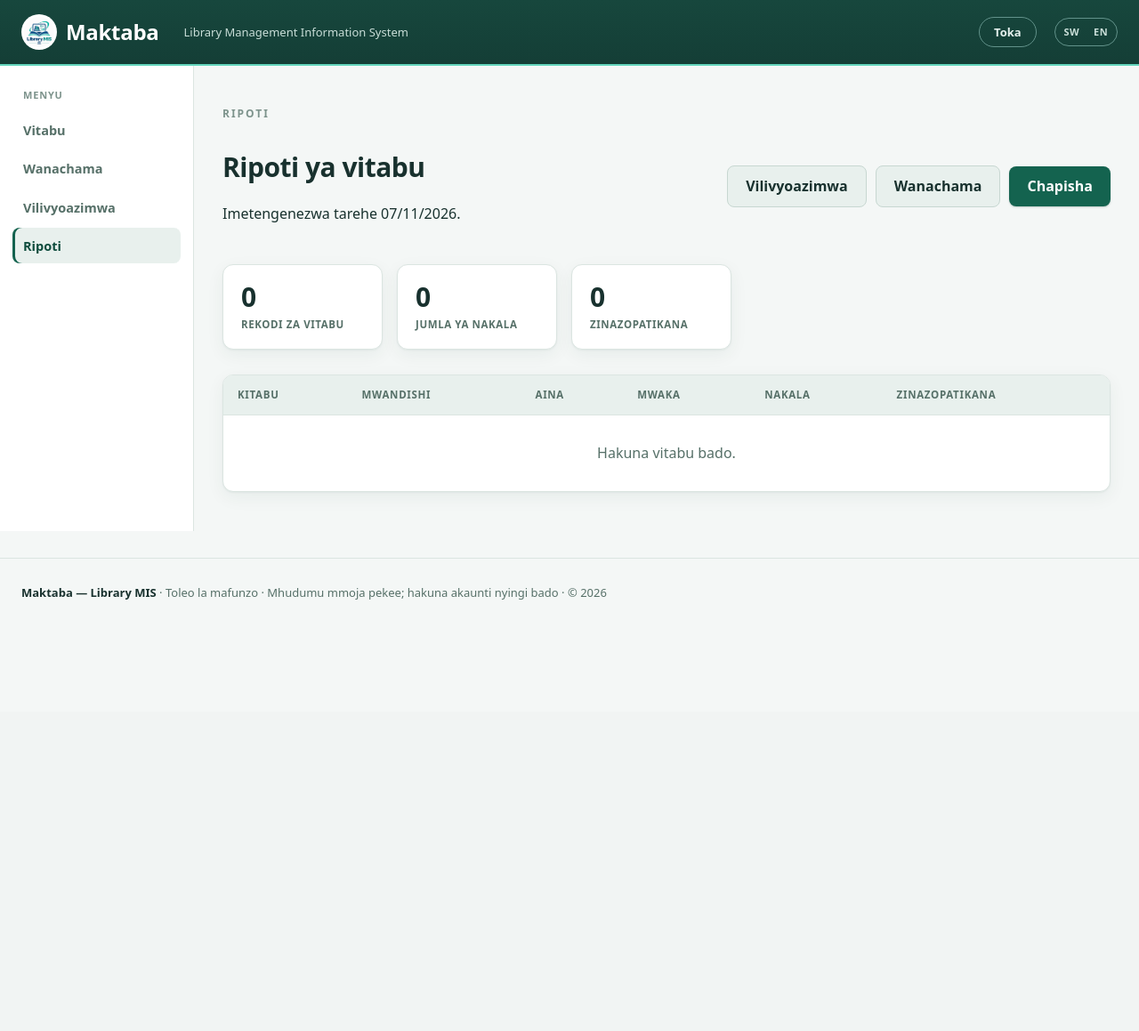
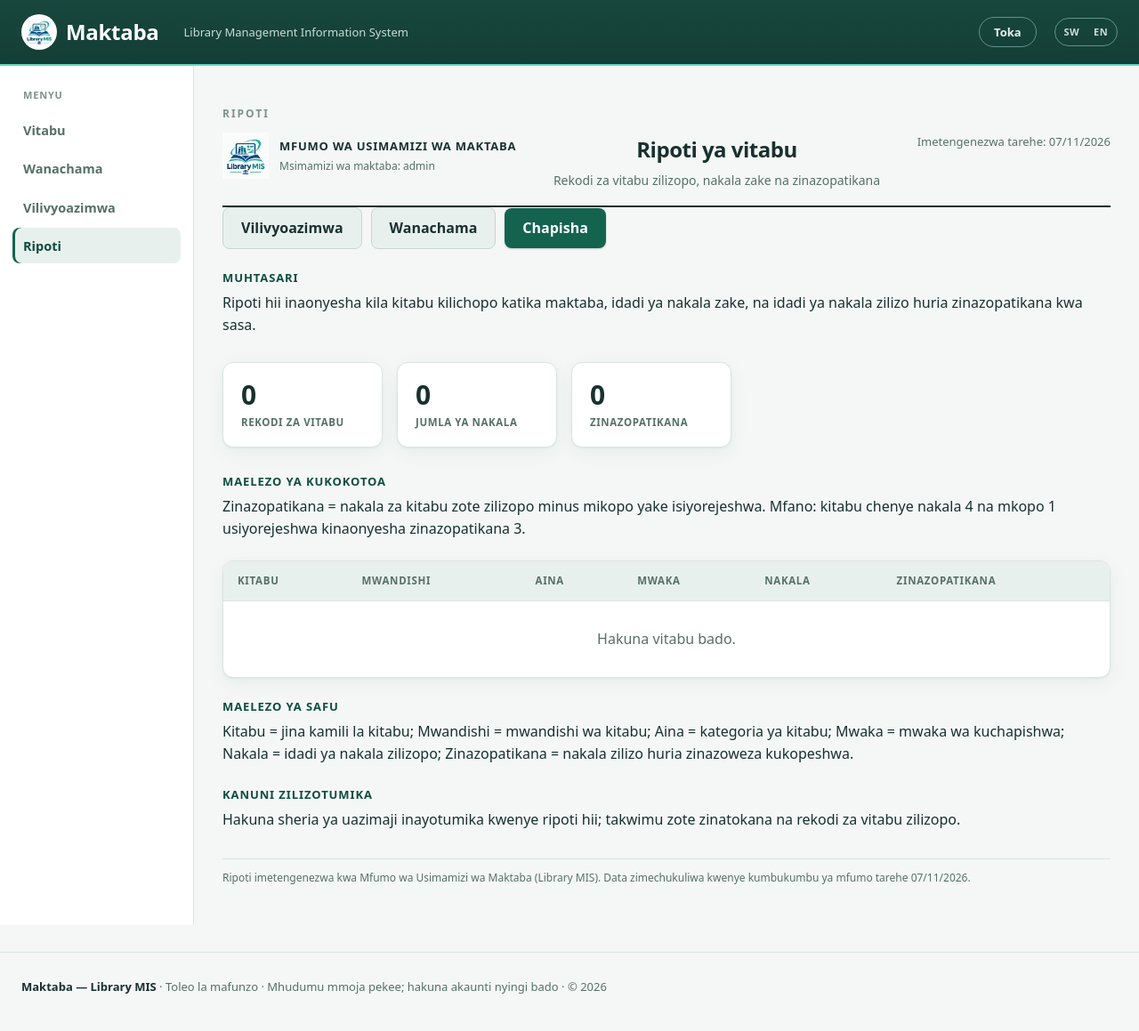
Before and after one commit to abalha/Simple-library-, a Flask app: page /reports/books in a window 1280 px wide. Shown: the whole page at 89% size. Before the commit the page ends 674 px from the top, so only its background shows below. Run offline with Flask 3, Linux system fonts and the light colour scheme; the visitor is signed in with stand-in values (Sample User, id 1); data that the repository does not hold is empty.

Commit message:
Ripoti za muundo wa kitaalamu: muhtasari, maelezo ya kukokotoa na kanuni
- Kila ripoti (vitabu, mikopo, wanachama) sasa ina kichwa rasmi (nembo, jina la mfumo,
  jina la ripoti, tarehe ya kutengenezwa, msimamizi wa maktaba), Muhtasari, Maelezo ya
  kukokotoa, Maelezo ya safu, Maelezo ya hali, Kanuni zilizotumika na mguu wa ripoti —
  hivyo ripoti inaeleweka bila msimamizi.
- Sehemu zinazotumika zinashirikiwa kwenye templates/_report.html (macros za head,
  explanation, foot) ili muundo usiwe kunakiliwa kati ya templates zote tatu.
- Kanuni zilizotumika zinatokana na config.py (muda wa kuazimaji, vikomo vya
  mwanafunzi na mwalimu) ili zibaki sahihi ukishughulikwa kwa mfano.
- Uchapishaji: sidebar na header za app zinaondolewa, mguu wa ripoti unaonyesha kila
  ukurasa, maelezo hayawezi kukatika katika ukurasa wa A4.
- Maelezo yote yameongezwa kwenye i18n.py kwa Kiswahili na English; majaribio 15 (wawili
  2 mpya) yanathibitisha kawa ripoti zinaeleweka na zina tafsiri kwa English.

```diff
--- a/app.py
+++ b/app.py
@@ -72,12 +72,16 @@ def create_app(database=None):
             return value
 
     @app.context_processor
-    def inject_i18n():
+    def inject_globals():
         return {
             "t": translate,
             "language": current_language(),
             "languages": LANGUAGES,
             "current_year": date.today().year,
+            "loan_days": LOAN_DAYS,
+            "student_quota": MAX_STUDENT_LOANS,
+            "teacher_quota": MAX_TEACHER_LOANS,
+            "librarian": app.config["LIBRARIAN_USERNAME"],
         }
 
     app.teardown_appcontext(close_db)
--- a/i18n.py
+++ b/i18n.py
@@ -102,6 +102,28 @@ ENGLISH = {
     "Ripoti ya wanachama": "Member report",
     "Ripoti ya vitabu vilivyoazimwa": "Borrowed books report",
     "Imetengenezwa tarehe": "Generated on",
+    "Mfumo wa Usimamizi wa Maktaba": "Library Management Information System",
+    "Msimamizi wa maktaba": "Library administrator",
+    "Muhtasari": "Summary",
+    "Maelezo ya kukokotoa": "How the figures are calculated",
+    "Maelezo ya safu": "Meaning of each column",
+    "Maelezo ya hali": "Meaning of each status",
+    "Kanuni zilizotumika": "Rules applied",
+    "Ripoti imetengenezwa kwa Mfumo wa Usimamizi wa Maktaba (Library MIS). Data zimechukuliwa kwenye kumbukumbu ya mfumo tarehe {date}.": "This report was produced by the Library Management Information System (Library MIS). Data was taken from the system database on {date}.",
+    "Ripoti hii inaonyesha kila kitabu kilichopo katika maktaba, idadi ya nakala zake, na idadi ya nakala zilizo huria zinazopatikana kwa sasa.": "This report lists every book held by the library, the number of copies of each, and the number of copies currently available for lending.",
+    "Zinazopatikana = nakala za kitabu zote zilizopo minus mikopo yake isiyorejeshwa. Mfano: kitabu chenye nakala 4 na mkopo 1 usiyorejeshwa kinaonyesha zinazopatikana 3.": "Available = total copies of the book minus its loans that have not been returned. Example: a book with 4 copies and 1 unreturned loan shows 3 available.",
+    "Kitabu = jina kamili la kitabu; Mwandishi = mwandishi wa kitabu; Aina = kategoria ya kitabu; Mwaka = mwaka wa kuchapishwa; Nakala = idadi ya nakala zilizopo; Zinazopatikana = nakala zilizo huria zinazoweza kukopeshwa.": "Book = full title; Author = author of the book; Category = book category; Year = year of publication; Copies = number of copies held; Available = copies free to lend.",
+    "Hakuna sheria ya uazimaji inayotumika kwenye ripoti hii; takwimu zote zinatokana na rekodi za vitabu zilizopo.": "No lending rule applies to this report; all figures come from the book records held by the library.",
+    "Vitabu vilivyoazimwa = mikopo ambayo bado haujarejeshwa. Vitabu vilivyochelewa = sehemu ya mikopo hawa ambayo tarehe ya mwisho imepita.": "Books on loan = loans that have not yet been returned. Overdue books = the subset of those loans whose due date has passed.",
+    "Jumla ya wanachama = kila wanachama aliyosajiliwa. Hai = wanaochema na msimamizi. Wasio hai = waliohairishwa au waliositishwa na kukopa.": "Total members = every registered member. Active = those in good standing with the librarian. Inactive = those suspended or stopped from borrowing.",
+    "Ripoti hii inaonyesha kila mkopo uliofunguliwa: kitabu kilichokopeshwa, mwanachama aliyekopewa, tarehe ya kukopa, tarehe ya mwisho, na hali ya mkopo. Jedwali lina mikopo yote, ikiwa na ile iliyorejeshwa.": "This report lists every loan raised: the book lent, the member who borrowed it, the date of borrowing, the due date, and the state of the loan. The table includes all loans, including those already returned.",
+    "Kwenye mikono = kitabu bado kwenye mikono na tarehe ya mwisho haijapitwa. Imechelewa siku X = kitabu bado kwenye mikono na tarehe ya mwisho imepita kwa siku X. Imerejeshwa = mwanachama aliyerejesha kitabu tarehe X.": "On loan = the book is still with the member and the due date has not passed. Overdue by X days = the book is still with the member and the due date passed X days ago. Returned = the member returned the book on the date shown.",
+    "Muda wa kuazimaji ni siku {days}. Mwanachama mwenye kitabu kilichochelewa huzuiwa kuazima kitabu kingine mpaka akirejeshe. Maktaba haina faini: adhabu ya kuchelewa ni kuzuia kukopa pekee.": "The loan period is {days} days. A member with an overdue book may not borrow another until it is returned. The library has no fines: the penalty for overdue books is borrowing restriction only.",
+    "Kitabu = jina la kitabu kilichokopeshwa; Mwanachama = jina na namba ya mwanachama; Alikopa = tarehe ya kukopa; Tarehe ya mwisho = tarehe ya mwisho ya mikopo; Hali = hali ya mkopo leo.": "Book = title of the book lent; Member = name and number of the member; Borrowed on = date of borrowing; Due date = date the loan falls due; Status = state of the loan today.",
+    "Ripoti hii inaonyesha kila wanachama aliyosajiliwa, namba yake, aina yake (mwanafunzi au mwalimu) na hali ya uanachama wake.": "This report lists every registered member, their number, their category (student or teacher) and their membership status.",
+    "Hai = mwanachama anaweza kukopa vitabu. Haifanyi kazi = mwanachama huzuiwa kukopa vitabu mpaka msimamizi wa maktaba aumrudishie kuwa hai.": "Active = the member may borrow books. Inactive = the member may not borrow books until the librarian reactivates their membership.",
+    "Mwanafunzi anaweza kukopa vitabu {student} kwa wakati mmoja; mwalimu anaweza kukopa vitabu {teacher} kwa wakati mmoja.": "A student may borrow {student} books at a time; a teacher may borrow {teacher} books at a time.",
+    "Namba = namba ya mwanachama; Jina kamili = jina la mwanachama; Aina = mwanafunzi au mwalimu; Hali = hai au haifanyi kazi.": "Number = member number; Full name = name of the member; Category = student or teacher; Status = active or inactive.",
     "Wasio hai": "Inactive members",
     "Hakuna vitabu bado.": "No books yet.",
     "Hakuna wanachama bado.": "No members yet.",
--- a/static/style.css
+++ b/static/style.css
@@ -459,6 +459,84 @@ footer {
   border: 1px solid #c7d7d1;
 }
 
+/* ---- Ripoti: muundo rasmi na maelezo ---- */
+.report-head {
+  display: flex;
+  justify-content: space-between;
+  align-items: flex-start;
+  gap: 28px;
+  border-bottom: 2px solid var(--ink);
+  padding-bottom: 16px;
+}
+.report-brand {
+  display: flex;
+  align-items: center;
+  gap: 12px;
+}
+.report-logo {
+  width: 52px;
+  height: 52px;
+  object-fit: contain;
+}
+.report-org {
+  margin: 0;
+  font-size: 13px;
+  font-weight: 700;
+  letter-spacing: 0.06em;
+  text-transform: uppercase;
+}
+.report-org-note {
+  margin: 2px 0 0;
+  font-size: 12px;
+  color: var(--ink-soft);
+}
+.report-title {
+  flex: 1 1 300px;
+  text-align: center;
+}
+.report-title h1 {
+  margin: 0;
+  font-size: 24px;
+}
+.report-subtitle {
+  margin: 6px 0 0;
+  font-size: 14px;
+  color: var(--ink-soft);
+}
+.report-meta {
+  text-align: right;
+  font-size: 13px;
+  color: var(--ink-soft);
+  white-space: nowrap;
+}
+.report-meta p {
+  margin: 0;
+}
+.report-section {
+  margin: 22px 0;
+  max-width: 980px;
+}
+.report-section h2 {
+  margin: 0 0 6px;
+  font-size: 13px;
+  font-weight: 700;
+  letter-spacing: 0.07em;
+  text-transform: uppercase;
+  color: var(--brand-strong);
+}
+.report-section p {
+  margin: 0;
+  line-height: 1.6;
+}
+.report-foot {
+  margin: 30px 0 0;
+  padding-top: 12px;
+  border-top: 1px solid var(--line);
+  font-size: 12px;
+  color: var(--ink-soft);
+  line-height: 1.5;
+}
+
 /* ---- Login ---- */
 .login-screen {
   min-height: calc(100vh - 240px);
@@ -755,7 +833,7 @@ footer {
   }
   main.wrap {
     max-width: none;
-    padding: 0;
+    padding: 0 10mm 40px;
   }
   .table,
   .stats div,
@@ -765,6 +843,16 @@ footer {
   }
   tbody tr {
     break-inside: avoid;
+  }
+  .report-head,
+  .report-section {
+    break-inside: avoid;
+  }
+  .report-foot {
+    position: fixed;
+    bottom: 0;
+    left: 0;
+    right: 0;
   }
   th {
     background: none;
--- /dev/null
+++ b/templates/_report.html
@@ -0,0 +1,36 @@
+{# Sehemu zinazotumika na ripoti zote tatu: kichwa rasmi, maelezo na mguu. #}
+{% macro head(title, subtitle) %}
+<div class="report-head">
+  <div class="report-brand">
+    <img
+      class="report-logo"
+      src="{{ url_for('static', filename='images/library-mis-logo.png') }}"
+      alt=""
+    />
+    <div>
+      <p class="report-org">{{ t('Mfumo wa Usimamizi wa Maktaba') }}</p>
+      <p class="report-org-note">{{ t('Msimamizi wa maktaba') }}: {{ librarian }}</p>
+    </div>
+  </div>
+  <div class="report-title">
+    <h1>{{ title }}</h1>
+    <p class="report-subtitle">{{ subtitle }}</p>
+  </div>
+  <div class="report-meta">
+    <p>{{ t('Imetengenezwa tarehe') }}: {{ generated_at|display_date }}</p>
+  </div>
+</div>
+{% endmacro %}
+
+{% macro explanation(title, body) %}
+<section class="report-section">
+  <h2>{{ title }}</h2>
+  <p>{{ body }}</p>
+</section>
+{% endmacro %}
+
+{% macro foot(date) %}
+<p class="report-foot">
+  {{ t('Ripoti imetengenezwa kwa Mfumo wa Usimamizi wa Maktaba (Library MIS). Data zimechukuliwa kwenye kumbukumbu ya mfumo tarehe {date}.').format(date=date) }}
+</p>
+{% endmacro %}
--- a/templates/books_report.html
+++ b/templates/books_report.html
@@ -1,9 +1,6 @@
-{% extends 'base.html' %}{% block eyebrow %}{{ t('RIPOTI') }}{% endblock %}{% block content
-%}
-<div class="heading">
-  <div>
-    <h1>{{ t('Ripoti ya vitabu') }}</h1><p>{{ t('Imetengenezwa tarehe') }} {{ generated_at|display_date }}.</p>
-  </div>
+{% extends 'base.html' %} {% from '_report.html' import head, explanation, foot with
+context %} {% block eyebrow %}{{ t('RIPOTI') }}{% endblock %} {% block content %}
+{{ head(t('Ripoti ya vitabu'), t('Rekodi za vitabu zilizopo, nakala zake na zinazopatikana')) }}
 <div class="report-actions no-print">
   <a class="button secondary-button" href="{{ url_for('loans_report') }}"
     >{{ t('Vilivyoazimwa') }}</a
@@ -11,12 +8,17 @@
     >{{ t('Wanachama') }}</a
   ><button class="button" onclick="window.print()">{{ t('Chapisha') }}</button>
 </div>
+{{ explanation(t('Muhtasari'), t('Ripoti hii inaonyesha kila kitabu kilichopo katika maktaba, idadi ya nakala zake, na idadi ya nakala zilizo huria zinazopatikana kwa sasa.')) }}
+<div class="stats">
+  <div>
+    <strong>{{ totals.titles }}</strong><span>{{ t('Rekodi za vitabu') }}</span>
   </div>
-<div class="stats">
-  <div><strong>{{ totals.titles }}</strong><span>{{ t('Rekodi za vitabu') }}</span></div>
   <div><strong>{{ totals.copies }}</strong><span>{{ t('Jumla ya nakala') }}</span></div>
-  <div><strong>{{ totals.available }}</strong><span>{{ t('Zinazopatikana') }}</span></div>
+  <div>
+    <strong>{{ totals.available }}</strong><span>{{ t('Zinazopatikana') }}</span>
   </div>
+</div>
+{{ explanation(t('Maelezo ya kukokotoa'), t('Zinazopatikana = nakala za kitabu zote zilizopo minus mikopo yake isiyorejeshwa. Mfano: kitabu chenye nakala 4 na mkopo 1 usiyorejeshwa kinaonyesha zinazopatikana 3.')) }}
 <div class="table">
   <table>
     <thead>
@@ -47,4 +49,6 @@
     </tbody>
   </table>
 </div>
-{% endblock %}
+{{ explanation(t('Maelezo ya safu'), t('Kitabu = jina kamili la kitabu; Mwandishi = mwandishi wa kitabu; Aina = kategoria ya kitabu; Mwaka = mwaka wa kuchapishwa; Nakala = idadi ya nakala zilizopo; Zinazopatikana = nakala zilizo huria zinazoweza kukopeshwa.')) }}
+{{ explanation(t('Kanuni zilizotumika'), t('Hakuna sheria ya uazimaji inayotumika kwenye ripoti hii; takwimu zote zinatokana na rekodi za vitabu zilizopo.')) }}
+{{ foot(generated_at|display_date) }} {% endblock %}
```
Also changed, not shown: PROGRESS.md (+15 -0 lines), templates/loans_report.html (+9 -11 lines), templates/members_report.html (+14 -15 lines), test_app.py (+47 -0 lines), README.md. Lines whose indentation alone changed are shown as unchanged.
